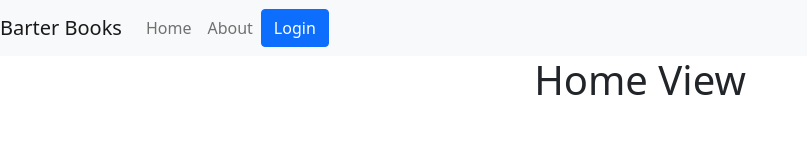
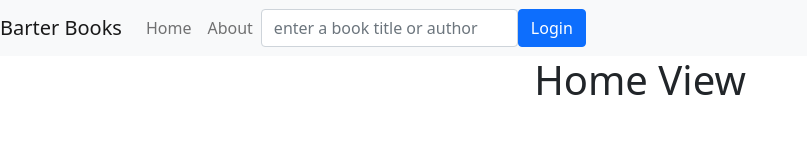
Before and after one commit to chris-calhoun/Barter-Books, a React app in the folder barter-books.ui/: page / in a window 1280 px wide. Shown: the whole page, without its empty margins (0-807 px from the left). Built offline with nearby package versions, Linux system fonts and the light colour scheme; some packages are replaced by stand-ins of ours; no server answers.

Commit message:
created search bar, added external api key for google api, and added function to get book search results.

```diff
--- a/barter-books.ui/src/components/MyNavbar/index.js
+++ b/barter-books.ui/src/components/MyNavbar/index.js
@@ -8,6 +8,7 @@ import {
   NavItem,
 } from 'reactstrap';
 import Auth from '../Auth';
+import SearchBar from '../SearchBar';
 
 export default function MyNavbar(props) {
   const { user } = props;
@@ -16,19 +17,30 @@ export default function MyNavbar(props) {
 
   return (
     <div>
-      <Navbar color="light" light expand="md" className='justify-content-between'>
-        <Link className="navbar-brand" to='/'>Barter Books</Link>
+      <Navbar
+        color='light'
+        light
+        expand='md'
+        className='justify-content-between'>
+        <Link className='navbar-brand' to='/'>
+          Barter Books
+        </Link>
         <NavbarToggler onClick={toggle} />
         <Collapse isOpen={isOpen} navbar>
-          <Nav className='mr-auto' navbar>
+          <Nav navbar>
             <NavItem>
-              <Link className="nav-link" to='/'>Home</Link>
+              <Link className="nav-link" to='/'>
+                Home
+              </Link>
             </NavItem>
             <NavItem>
-              <Link className="nav-link" to='/about'>About</Link>
+              <Link className="nav-link" to='/about'>
+                About
+              </Link>
             </NavItem>
           </Nav>
-          <Auth user={user}/>
+          <SearchBar />
+          <Auth user={user} />
         </Collapse>
       </Navbar>
     </div>
--- /dev/null
+++ b/barter-books.ui/src/components/SearchBar/index.js
@@ -0,0 +1,23 @@
+import React, { Component } from 'react';
+import {
+  Form,
+  FormGroup,
+  Input,
+} from 'reactstrap';
+
+export default class index extends Component {
+  render() {
+    return (
+      <Form>
+        <FormGroup>
+          <Input
+            type='search'
+            name='bookSearch'
+            id='bookSearch'
+            placeholder='enter a book title or author'
+          />
+        </FormGroup>
+      </Form>
+    );
+  }
+}
```
Also changed, not shown: barter-books.ui/src/helpers/data/bookData.js (added, +13 -0 lines), barter-books.ui/src/styles/components/_navbar.scss (line endings or trailing spaces).
